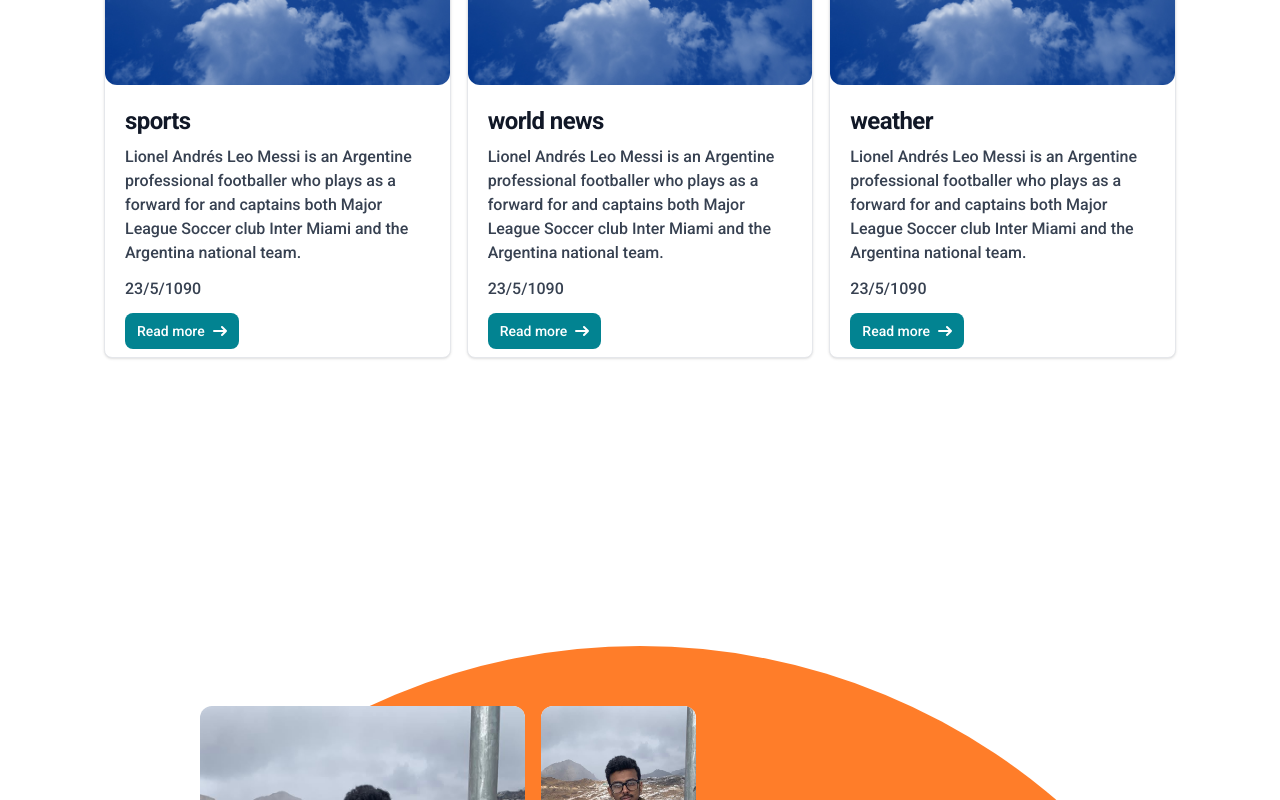
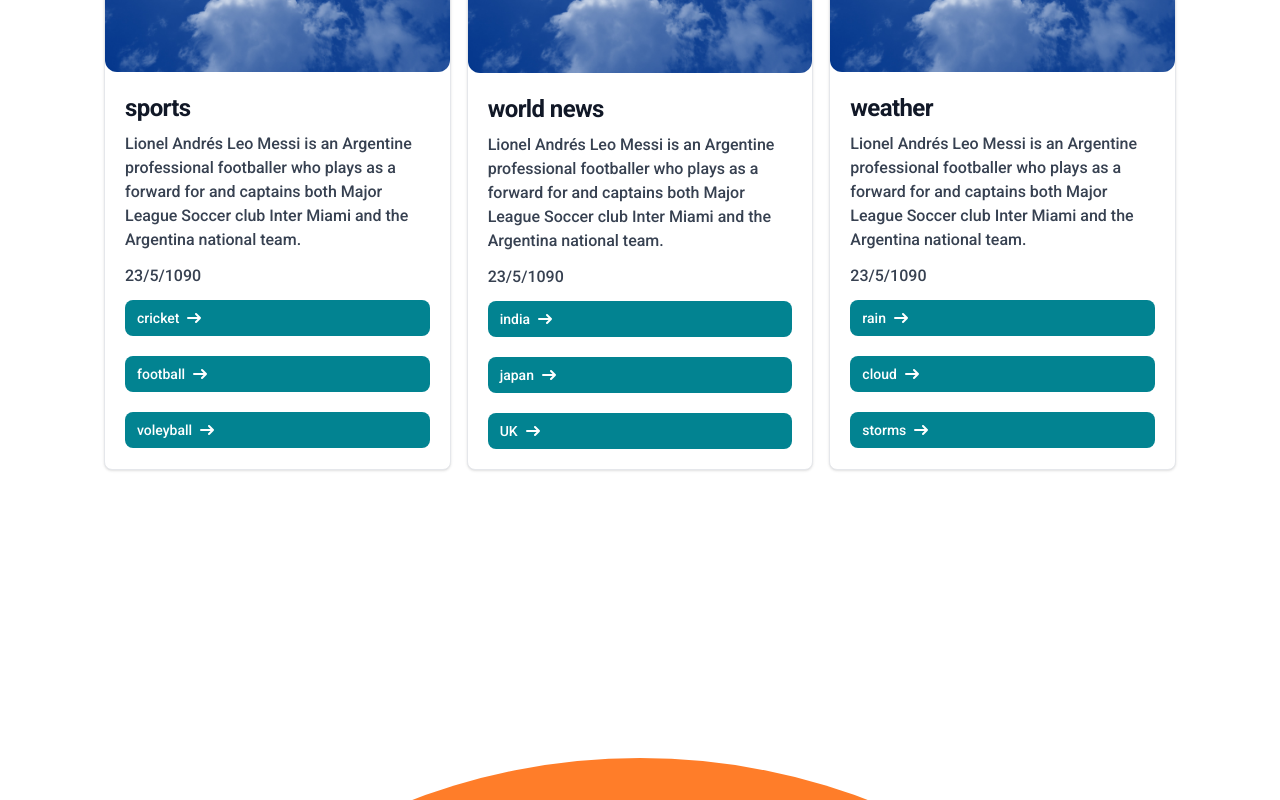
Before and after one commit to Taki7980/simplePortfolioForSagnikDa, a Next.js app: page / in a window 1280 px wide. Shown: the part 975-1775 px from the top of the page. Built offline with nearby package versions, Linux system fonts and the light colour scheme.

Commit message:
changed routes

```diff
--- a/src/app/page.tsx
+++ b/src/app/page.tsx
@@ -5,7 +5,6 @@ import Projects from "@/components/shared/Projects";
 export default function Home() {
 	return (
 		<div className="flex flex-col items-center justify-center space-y-56 md:space-y-20">
-
 			<Projects/>
 			<MyDetails/>
 		</div>
--- a/src/components/ui/card.tsx
+++ b/src/components/ui/card.tsx
@@ -2,7 +2,17 @@ import Image from "next/image";
 import Link from "next/link";
 import React from "react";
 
-const Card = ({title,date,description,image,id,link,link2,link3,subsection}:CardProps) => {
+const Card = ({
+	title,
+	date,
+	description,
+	image,
+	id,
+	link,
+	link2,
+	link3,
+	subsection,
+}: CardProps) => {
 	return (
 		<div className="w-full h-full mx-auto bg-white border border-gray-200 rounded-lg shadow dark:bg-gray-800 dark:border-gray-700 flex flex-col">
 			<div className="w-full md:h-1/2 h-full">
@@ -14,8 +24,8 @@ const Card = ({title,date,description,image,id,link,link2,link3,subsection}:Card
 					className="object-cover rounded-xl h-full w-full"
 				/>
 			</div>
-			<div className="p-5 w-full md:h-1/2 h-full">
-				<div >
+			<div className="p-5 w-full md:h-full h-full">
+				<div>
 					<h5 className="mb-2 md:text-2xl text-lg font-bold tracking-tight text-gray-900 dark:text-white">
 						{title}
 					</h5>
@@ -26,11 +36,14 @@ const Card = ({title,date,description,image,id,link,link2,link3,subsection}:Card
 				<p className="mb-3 font-normal text-gray-700 dark:text-gray-400">
 					{date}
 				</p>
+				<div className=" flex flex-col justify-center gap-5">
+					{subsection.map((item, index) => (
 						<Link
-					href={`/work/${id}`}
+							key={index}
+							href={item.link}
 							className="inline-flex items-center px-3 py-2 text-[10px] md:text-sm font-medium text-center text-white bg-[#028391] rounded-lg hover:bg-[#003285] focus:ring-4 focus:outline-none focus:ring-blue-300 dark:bg-blue-600 dark:hover:bg-blue-700 dark:focus:ring-blue-800"
 						>
-					Read more
+							{item.title}
 							<svg
 								className="rtl:rotate-180 w-3.5 h-3.5 ms-2"
 								aria-hidden="true"
@@ -40,13 +53,15 @@ const Card = ({title,date,description,image,id,link,link2,link3,subsection}:Card
 							>
 								<path
 									stroke="currentColor"
-							stroke-linecap="round"
-							stroke-linejoin="round"
-							stroke-width="2"
+									strokeLinecap="round"
+									strokeLinejoin="round"
+									strokeWidth="2"
 									d="M1 5h12m0 0L9 1m4 4L9 9"
 								/>
 							</svg>
 						</Link>
+					))}
+				</div>
 			</div>
 		</div>
 	);
--- a/src/components/ui/subCard.tsx
+++ b/src/components/ui/subCard.tsx
@@ -46,9 +46,9 @@ const SubCard = ({
 					>
 						<path
 							stroke="currentColor"
-							stroke-linecap="round"
-							stroke-linejoin="round"
-							stroke-width="2"
+							strokeLinecap="round"
+							strokeLinejoin="round"
+							strokeWidth="2"
 							d="M1 5h12m0 0L9 1m4 4L9 9"
 						/>
 					</svg>
--- a/src/constants/propData.d.ts
+++ b/src/constants/propData.d.ts
@@ -7,7 +7,7 @@ declare interface CardProps {
 	link: string;
 	link2?: string;
 	link3?: string;
-	subsection: {[
+	subsection: [
 		{
 			title: string,
 			description: string,
@@ -16,7 +16,7 @@ declare interface CardProps {
 			link: string,
 		}
 
-	]};
+	];
 }
 
 declare interface SubsectionProps {
--- a/src/data/data.ts
+++ b/src/data/data.ts
@@ -23,7 +23,7 @@ const ProjectData=[
                         national team.`,
                         date:"",
                         image:"/images/cloud5.jpg",
-                        link:"",
+                        link:"/",
                   },
                   {
                         title:"football",
@@ -33,7 +33,7 @@ const ProjectData=[
                         national team.`,
                         date:"",
                         image:"/images/cloud5.jpg",
-                        link:"",
+                        link:"/",
                   },
                   {
                         title:"voleyball",
@@ -43,7 +43,7 @@ const ProjectData=[
                         national team.`,
                         date:"",
                         image:"/images/cloud5.jpg",
-                        link:"",
+                        link:"/",
                   },
             ]
       },
@@ -70,7 +70,7 @@ const ProjectData=[
                         national team.`,
                         date:"",
                         image:"/images/cloud5.jpg",
-                        link:"",
+                        link:"/",
                   },
                   {
                         title:"japan",
@@ -80,7 +80,7 @@ const ProjectData=[
                         national team.`,
                         date:"",
                         image:"/images/cloud5.jpg",
-                        link:"",
+                        link:"/",
                   },
                   {
                         title:"UK",
@@ -90,7 +90,7 @@ const ProjectData=[
                         national team.`,
                         date:"",
                         image:"/images/cloud5.jpg",
-                        link:"",
+                        link:"/",
                   },
             ]
       },
@@ -117,7 +117,7 @@ const ProjectData=[
                         national team.`,
                         date:"",
                         image:"/images/cloud5.jpg",
-                        link:"",
+                        link:"/",
                   },
                   {
                         title:"cloud",
@@ -127,7 +127,7 @@ const ProjectData=[
                         national team.`,
                         date:"",
                         image:"/images/cloud5.jpg",
-                        link:"",
+                        link:"/",
                   },
                   {
                         title:"storms",
@@ -137,7 +137,7 @@ const ProjectData=[
                         national team.`,
                         date:"",
                         image:"/images/cloud5.jpg",
-                        link:"",
+                        link:"/",
                   },
             ]
       },
```
Lines whose indentation alone changed are shown as unchanged.
